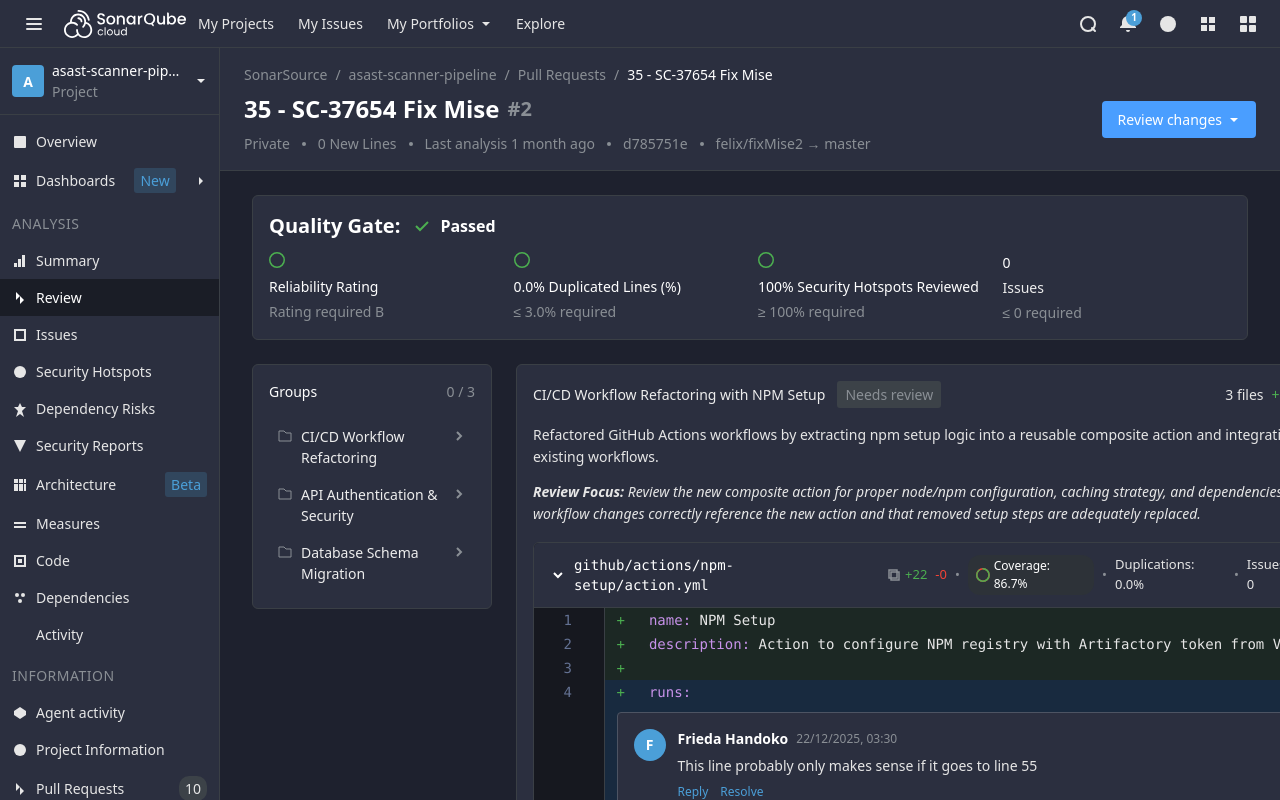
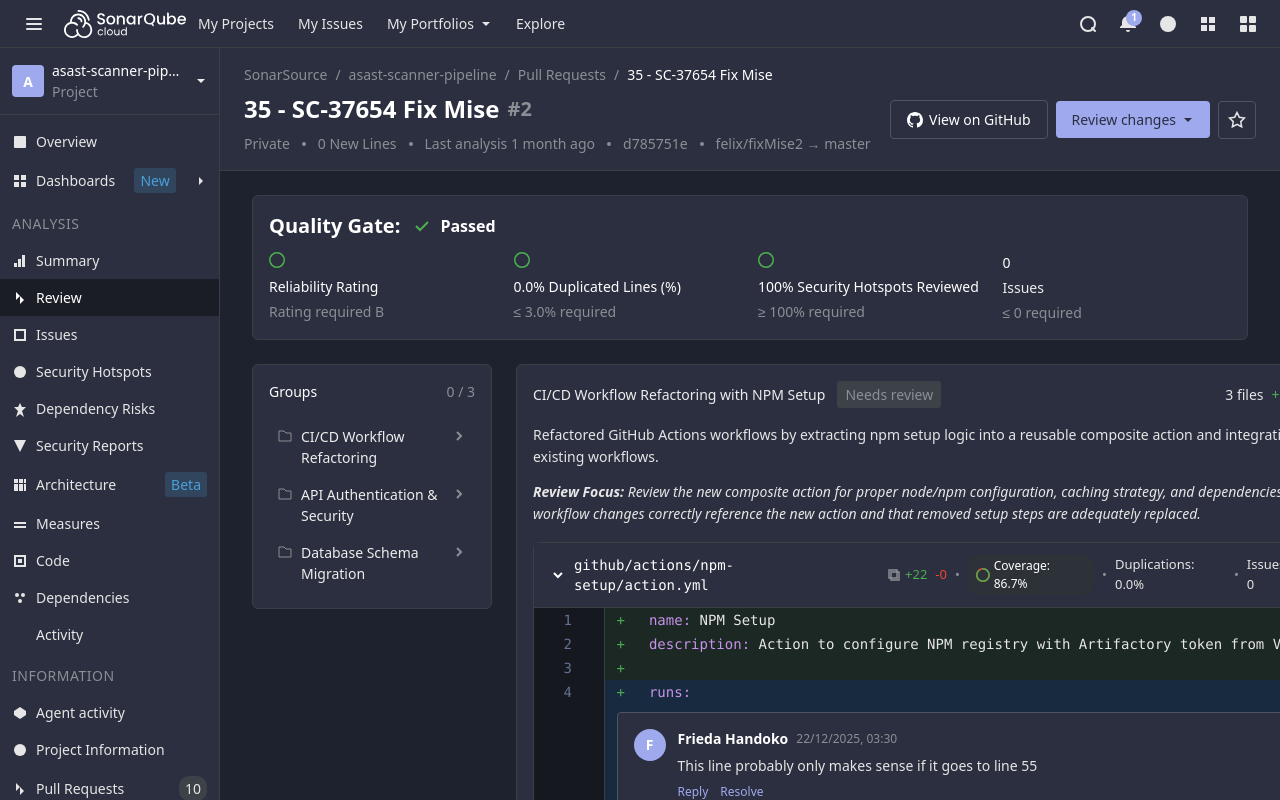
Before and after one commit to frieda-sonar-org/laughing-guacamole, a Next.js app: page /pr/1 in a window 1280 px wide. Built offline with nearby package versions, Linux system fonts and the light colour scheme.

Commit message:
Design system updates

```diff
--- a/app/design-system.css
+++ b/app/design-system.css
@@ -36,17 +36,17 @@
   /* === ACCENT COLORS === */
 
   /* Primary Accent */
-  --color-accent-primary: #4b9fd8; /* Blue */
-  --color-accent-primary-hover: #6bb8ec;
-  --color-accent-primary-active: #85c5f0;
+  --color-accent-primary: #9FA9ED; /* Purple-Blue */
+  --color-accent-primary-hover: #BDC6FF;
+  --color-accent-primary-active: #C5C7F1;
 
   /* Secondary Accent - Blue (icons, links) */
-  --color-accent-secondary: #4b9fd8;
-  --color-accent-secondary-hover: #6bb8ec;
+  --color-accent-secondary: #9FA9ED;
+  --color-accent-secondary-hover: #BDC6FF;
 
   /* Link colors */
-  --color-link: #4b9fd8;
-  --color-link-hover: #6bb8ec;
+  --color-link: #9FA9ED;
+  --color-link-hover: #BDC6FF;
 
 
   /* === STATUS COLORS === */
@@ -109,10 +109,10 @@
   /* === BUTTON COLORS === */
 
   /* Primary Button */
-  --color-btn-primary-bg: #4b9fd8;
-  --color-btn-primary-hover: #6bb8ec;
-  --color-btn-primary-active: #3a8dd0;
-  --color-btn-primary-text: #ffffff;
+  --color-btn-primary-bg: #9FA9ED;
+  --color-btn-primary-hover: #BDC6FF;
+  --color-btn-primary-active: #8892E8;
+  --color-btn-primary-text: #2A2F40;
 
   /* Secondary Button */
   --color-btn-secondary-bg: #3c4248;
--- a/app/pr/[id]/PRDetailClient.tsx
+++ b/app/pr/[id]/PRDetailClient.tsx
@@ -394,7 +394,20 @@
                   </div> */}
                 </div>
               </div>
-              <div style={{ position: 'relative' }}>
+              <div style={{ display: 'flex', gap: '8px', alignItems: 'center', position: 'relative' }}>
+                {/* View on GitHub Button */}
+                <button
+                  className="btn-view-github"
+                  title="This project is bound to GitHub"
+                  onClick={() => window.open('https://github.com', '_blank')}
+                >
+                  <svg width="16" height="16" viewBox="0 0 16 16" fill="currentColor" style={{ marginRight: '6px' }}>
+                    <path fillRule="evenodd" d="M8 0C3.58 0 0 3.58 0 8c0 3.54 2.29 6.53 5.47 7.59.4.07.55-.17.55-.38 0-.19-.01-.82-.01-1.49-2.01.37-2.53-.49-2.69-.94-.09-.23-.48-.94-.82-1.13-.28-.15-.68-.52-.01-.53.63-.01 1.08.58 1.23.82.72 1.21 1.87.87 2.33.66.07-.52.28-.87.51-1.07-1.78-.2-3.64-.89-3.64-3.95 0-.87.31-1.59.82-2.15-.08-.2-.36-1.02.08-2.12 0 0 .67-.21 2.2.82.64-.18 1.32-.27 2-.27.68 0 1.36.09 2 .27 1.53-1.04 2.2-.82 2.2-.82.44 1.1.16 1.92.08 2.12.51.56.82 1.27.82 2.15 0 3.07-1.87 3.75-3.65 3.95.29.25.54.73.54 1.48 0 1.07-.01 1.93-.01 2.2 0 .21.15.46.55.38A8.013 8.013 0 0016 8c0-4.42-3.58-8-8-8z"/>
+                  </svg>
+                  View on GitHub
+                </button>
+
+                {/* Review changes Button */}
                 <button className="btn-review-changes" onClick={() => setShowReviewModal(!showReviewModal)}>
                   Review changes
                   <svg width="12" height="12" viewBox="0 0 12 12" fill="currentColor" style={{ marginLeft: '6px' }}>
@@ -402,13 +415,24 @@
                   </svg>
                 </button>
 
+                {/* Star Button */}
+                <button
+                  className="btn-star"
+                  title="Add this project to favorites"
+                  onClick={() => console.log('Add to favorites')}
+                >
+                  <svg width="18" height="18" viewBox="0 0 24 24" fill="none" stroke="currentColor" strokeWidth="2">
+                    <polygon points="12 2 15.09 8.26 22 9.27 17 14.14 18.18 21.02 12 17.77 5.82 21.02 7 14.14 2 9.27 8.91 8.26 12 2"/>
+                  </svg>
+                </button>
+
               {/* Review Dropdown Panel */}
               {showReviewModal && (
                 <div className="review-dropdown-panel">
                   <div className="review-modal-body">
                     <textarea
                       className="review-textarea"
-                      placeholder="Write your review"
+                      placeholder="Add a comment"
                       value={reviewComment}
                       onChange={(e) => setReviewComment(e.target.value)}
                     />
@@ -423,9 +447,6 @@
                               <path d="M2 2h12v10H4l-2 2V2z" stroke="currentColor" strokeWidth="1.5" fill="none"/>
                             </svg>
                           </div>
-                          <div className="review-option-description">
-                            Submit general feedback without explicit approval.
-                          </div>
                         </div>
                       </div>
 
@@ -438,9 +459,6 @@
                               <path d="M8 2v12M2 8h12" stroke="currentColor" strokeWidth="2"/>
                             </svg>
                           </div>
-                          <div className="review-option-description">
-                            Submit feedback that must be addressed before merging.
-                          </div>
                         </div>
                       </div>
 
@@ -452,9 +470,6 @@
                             <svg width="16" height="16" viewBox="0 0 16 16" fill="currentColor" className="review-option-icon">
                               <path d="M3 8l3 3 7-7" stroke="currentColor" strokeWidth="2" fill="none"/>
                             </svg>
-                          </div>
-                          <div className="review-option-description">
-                            Submit feedback and approve merging these changes.
                           </div>
                         </div>
                       </div>
--- a/app/styles.css
+++ b/app/styles.css
@@ -605,8 +605,8 @@
 }
 
 .btn-review-changes {
-    background-color: #4a9eff;
-    color: white;
+    background-color: #9FA9ED;
+    color: #2A2F40;
     border: none;
     padding: 8px 16px;
     border-radius: 4px;
@@ -619,7 +619,53 @@
 }
 
 .btn-review-changes:hover {
-    background-color: #3a8eef;
+    background-color: #BDC6FF;
+}
+
+/* View on GitHub Button */
+.btn-view-github {
+    background-color: transparent;
+    color: var(--color-text-primary);
+    border: 1px solid var(--color-border-primary);
+    padding: 8px 16px;
+    border-radius: 4px;
+    font: var(--echoes-typography-text-default-medium); /* 14px, 500 weight */
+    cursor: pointer;
+    transition: all var(--transition-base);
+    display: flex;
+    align-items: center;
+    white-space: nowrap;
+}
+
+.btn-view-github:hover {
+    background-color: var(--color-bg-secondary);
+    border-color: var(--color-accent-primary);
+}
+
+/* Star Button */
+.btn-star {
+    background-color: transparent;
+    color: var(--color-text-secondary);
+    border: 1px solid var(--color-border-primary);
+    padding: 8px;
+    border-radius: 4px;
+    cursor: pointer;
+    transition: all var(--transition-base);
+    display: flex;
+    align-items: center;
+    justify-content: center;
+    min-width: 38px;
+    height: 38px;
+}
+
+.btn-star:hover {
+    background-color: var(--color-bg-secondary);
+    border-color: var(--color-accent-primary);
+    color: var(--color-accent-primary);
+}
+
+.btn-star svg {
+    display: block;
 }
 
 /* Removed - now using .page-header-title-section within .page-header */
@@ -1261,8 +1307,8 @@
 }
 
 .mark-reviewed-button {
-    background-color: #4a9eff;
-    color: white;
+    background-color: #9FA9ED;
+    color: #2A2F40;
     border: none;
     padding: 8px 16px;
     border-radius: 4px;
@@ -1275,7 +1321,7 @@
 }
 
 .mark-reviewed-button:hover {
-    background-color: #3a8eef;
+    background-color: #BDC6FF;
 }
 
 .mark-needs-review-button {
```
